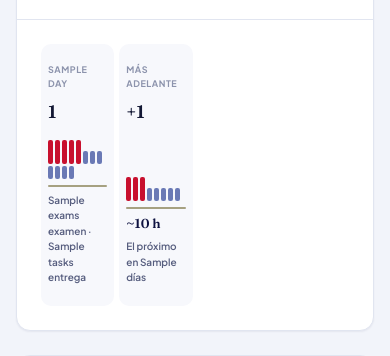
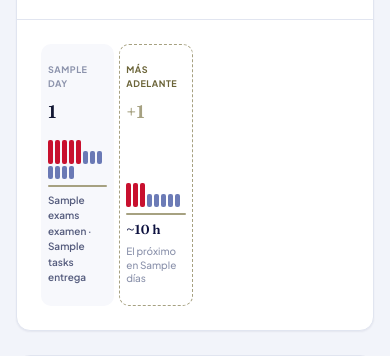
Before and after one commit to isanaranjogomez-tech/cas-leadtime., a Flask app: template templates/dashboard.html in a window 390 px wide. Shown: the part 161-517 px from the top of the page. Run offline with Flask 3, Linux system fonts and the light colour scheme; tables that the repository leaves empty hold one stand-in row (values such as "Sample post"); the template is opened without the code that fills it: values that come from a table or form of the project are taken from there, most other values are stand-ins (such as "Sample title", 1, 10 or a date in 2020); some libraries are stand-ins or nearby versions.

Commit message:
Add horizon day styles to ledger
Added styles for horizon days in the ledger.

```diff
--- a/static/css/cas.css
+++ b/static/css/cas.css
@@ -942,3 +942,24 @@ a { color: inherit; }
   margin-top: 2px;
 }
 .edit-panel__form .field { margin-bottom: var(--s-3); }
+
+/* ==========================================================================
+   Horizonte: lo que viene después de la semana visible
+   ========================================================================== */
+
+.ledger:has(.ledger__day--horizon) { grid-template-columns: repeat(8, minmax(0, 1fr)); }
+
+.ledger__day--horizon {
+  background: transparent;
+  border: 1px dashed var(--cas-brass);
+}
+.ledger__day--horizon .ledger__dow { color: #6B6438; letter-spacing: .06em; }
+.ledger__day--horizon .ledger__date { color: var(--cas-brass); }
+.ledger__day--horizon .ledger__count { font-weight: 500; color: var(--text-muted); line-height: 1.35; }
+
+@media (max-width: 860px) {
+  .ledger:has(.ledger__day--horizon) { grid-template-columns: repeat(4, minmax(0, 1fr)); }
+}
+@media (max-width: 460px) {
+  .ledger:has(.ledger__day--horizon) { grid-template-columns: repeat(4, minmax(0, 1fr)); }
+}
```
